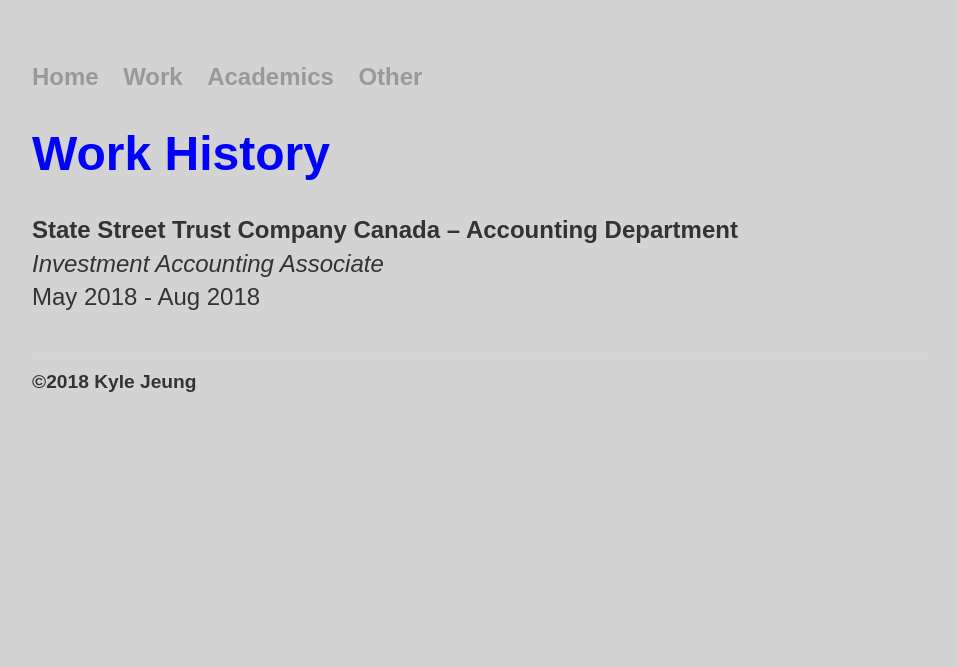
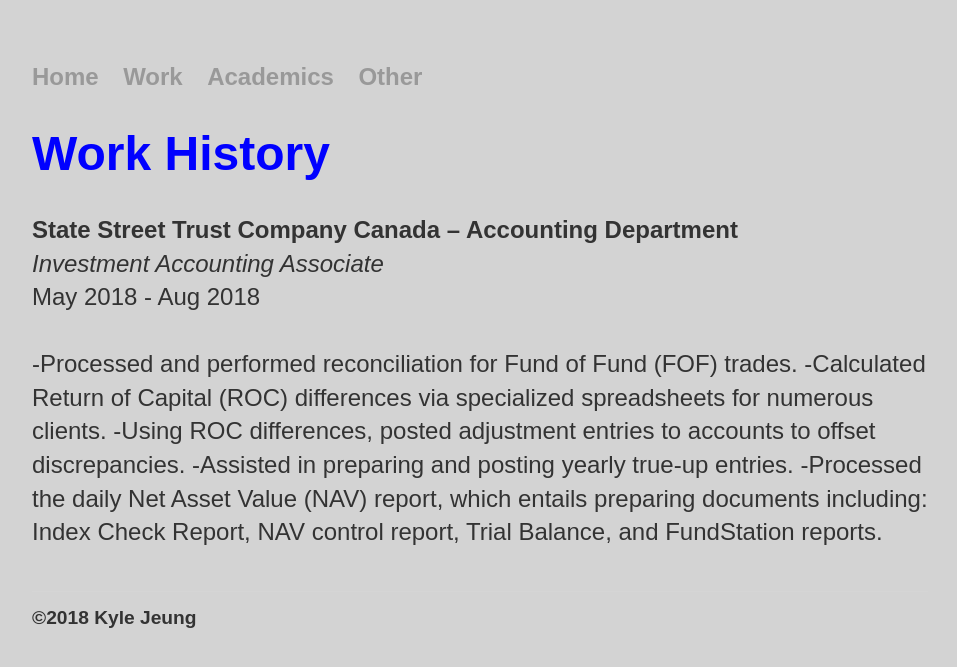
Before and after one commit to jeungkyle/portfolio, a Jekyll site: the page built from work/index.html, in a window 1280 px wide. Shown: the top 667 px of the page, without its empty margins (160-1117 px from the left). Built offline with Jekyll 4.4.1, drawn with Linux system fonts in a browser that asks for light colours.

Commit message:
Update index.html

```diff
--- a/work/index.html
+++ b/work/index.html
@@ -8,5 +8,10 @@
 <p>
   <b>State Street Trust Company Canada – Accounting Department</b><br>
   <i>Investment Accounting Associate</i><br>
-  May 2018 - Aug 2018
+  May 2018 - Aug 2018<br><br>
+  -Processed and performed reconciliation for Fund of Fund (FOF) trades.
+  -Calculated Return of Capital (ROC) differences via specialized spreadsheets for numerous clients.
+  -Using ROC differences, posted adjustment entries to accounts to offset discrepancies.
+  -Assisted in preparing and posting yearly true-up entries.
+  -Processed the daily Net Asset Value (NAV) report, which entails preparing documents including: Index Check Report, NAV control report, Trial Balance, and FundStation reports.
 </p>
```
